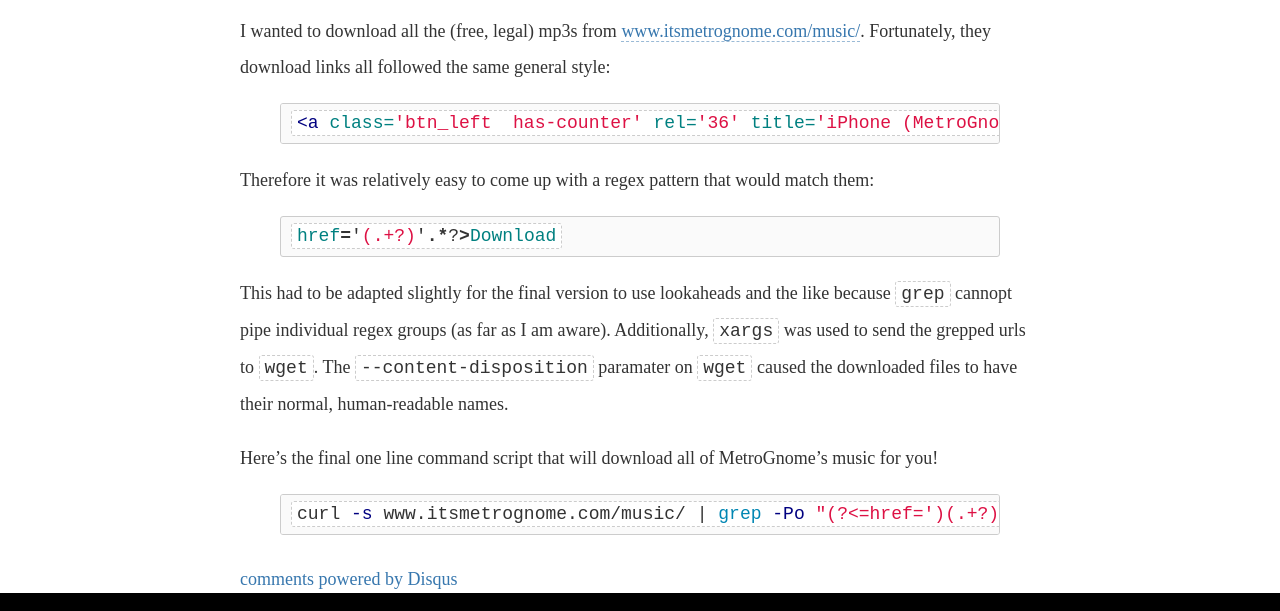
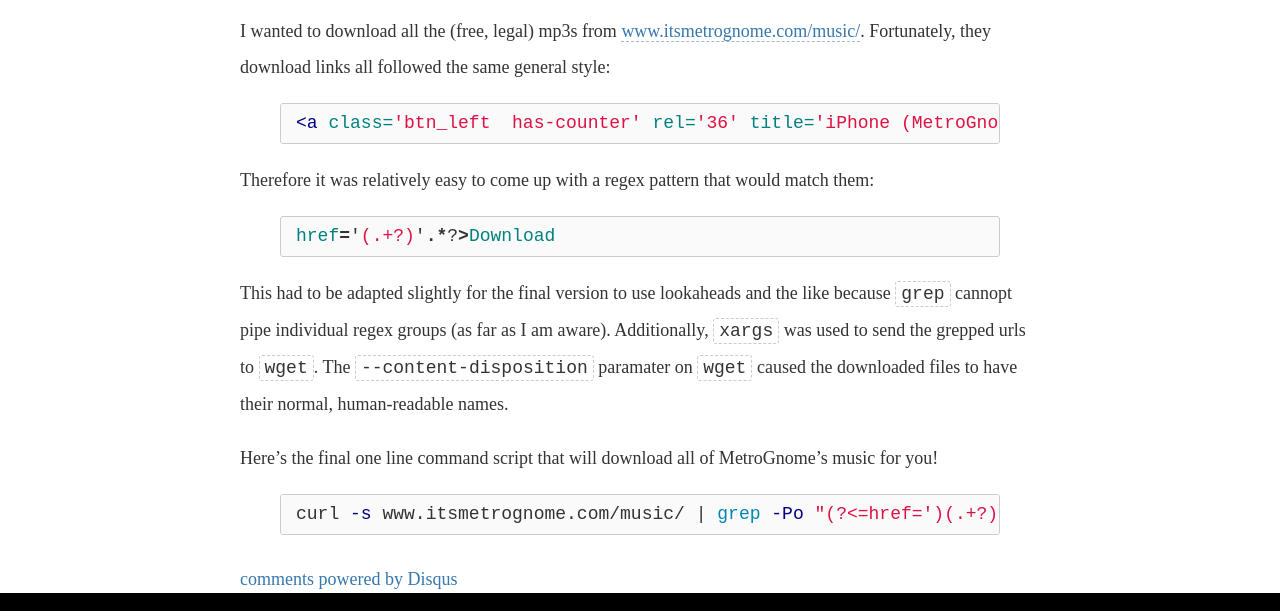
Before and after one commit to awendland/blog, a Jekyll site: the page built from _posts/2014-05-26-linux-terminal-one-line-batch-download.markdown, in a window 1280 px wide and 1400 px high, scrolled down 155 px. Shown: the part 598-1209 px from the top of the window. Built offline with Jekyll 4.4.1, drawn with Linux system fonts in a browser that asks for light colours; nearby versions of some CDN libraries; some web fonts are replaced; comment, search, counter and statistics services are not loaded.

Commit message:
css: Fix inline code styling from applying to blocks

```diff
--- a/css/less/components/post.less
+++ b/css/less/components/post.less
@@ -31,6 +31,12 @@
             padding: 2px 5px;
             border: 1px dashed #ccc;
             border-radius: 3px;
+        }
+        pre code {
+            background: none;
+            padding: none;
+            border: none;
+            border-radius: none;
         }
         a:not(.button) {
             border: .1em dashed fade(@linkColor, 50%);
--- a/css/main.css
+++ b/css/main.css
@@ -776,6 +776,12 @@ h6 {
   border: 1px dashed #ccc;
   border-radius: 3px;
 }
+.post > .body pre code {
+  background: none;
+  padding: none;
+  border: none;
+  border-radius: none;
+}
 .post > .body a:not(.button) {
   border: 0.1em dashed rgba(55, 119, 174, 0.5);
   border-top-width: 0;
```
